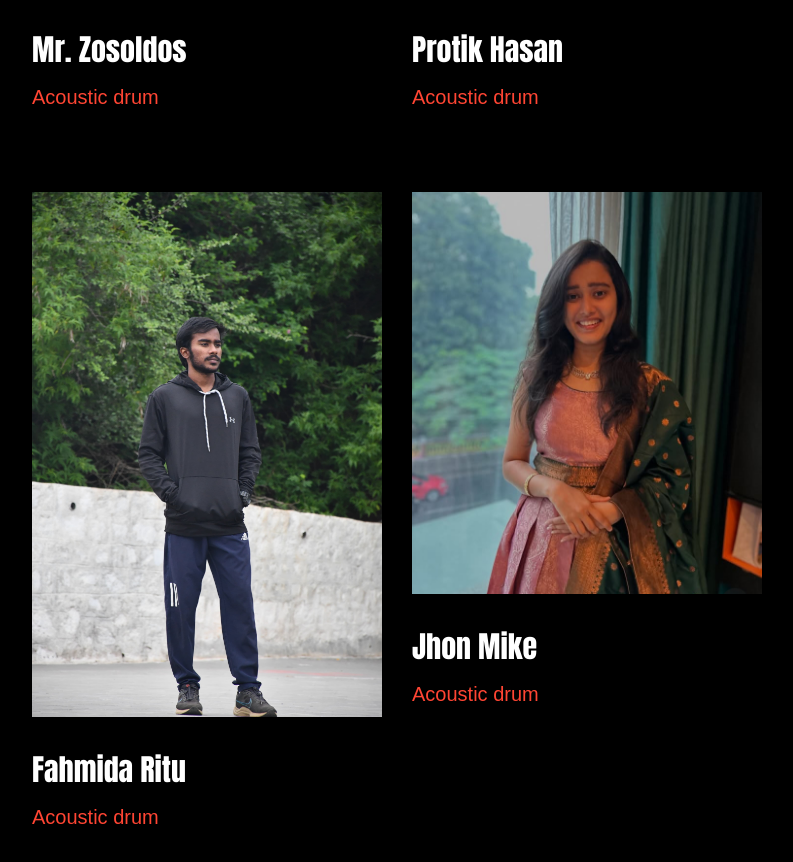
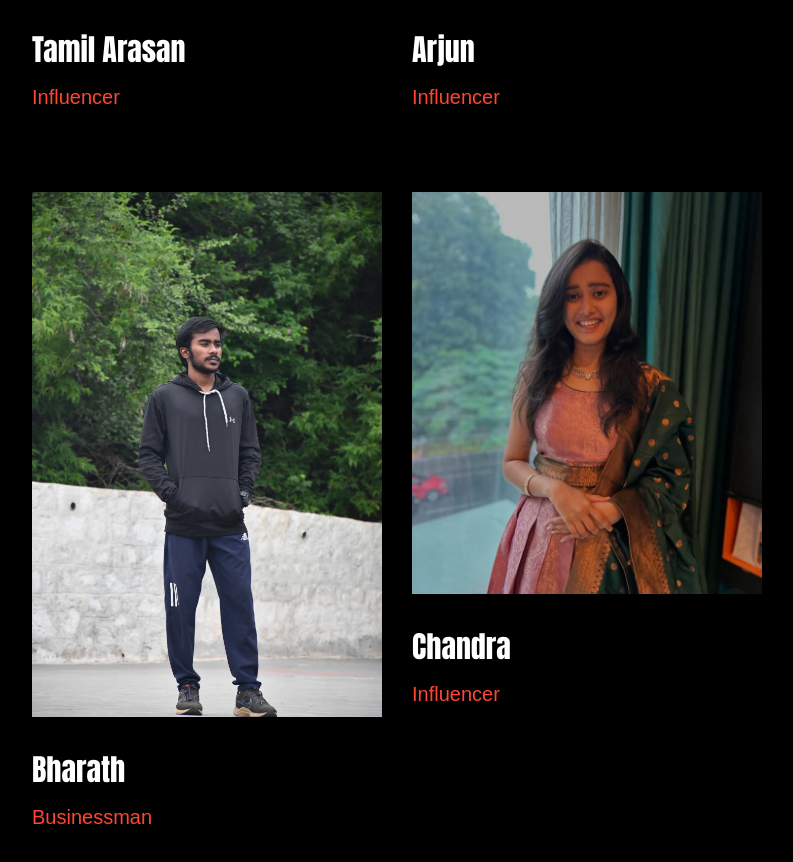
Before and after one commit to Aswath565/global, a plain HTML site: page index.html in a window 1280 px wide. Shown: the part 1819-2681 px from the top of the page, without its empty margins (243-1036 px from the left). Drawn offline with Linux system fonts and the light colour scheme; a web font is replaced by a local one.

Commit message:
Update speaker information with new names and roles

```diff
--- a/index.html
+++ b/index.html
@@ -178,8 +178,8 @@
                                     <img src="img/speaker/1.jpg" alt="Speaker 1">
                                 </div>
                                 <div class="performer_heading">
-                                    <h4>Mr. Zosoldos</h4>
-                                    <span>Acoustic drum</span>
+                                    <h4>Tamil Arasan</h4>
+                                    <span>Influencer</span>
                                 </div>
                             </div>
                         </div>
@@ -189,8 +189,8 @@
                                     <img src="img/speaker/2..jpg" alt="Speaker 2">
                                 </div>
                                 <div class="performer_heading">
-                                    <h4>Protik Hasan</h4>
-                                    <span>Acoustic drum</span>
+                                    <h4>Arjun</h4>
+                                    <span>Influencer</span>
                                 </div>
                             </div>
                         </div>
@@ -200,8 +200,8 @@
                                     <img src="img/speaker/3..jpg" alt="Speaker 3">
                                 </div>
                                 <div class="performer_heading">
-                                    <h4>Fahmida Ritu</h4>
-                                    <span>Acoustic drum</span>
+                                    <h4>Bharath</h4>
+                                    <span>Businessman</span>
                                 </div>
                             </div>
                         </div>
@@ -211,8 +211,8 @@
                                     <img src="img/speaker/4..jpg" alt="Speaker 4">
                                 </div>
                                 <div class="performer_heading">
-                                    <h4>Jhon Mike</h4>
-                                    <span>Acoustic drum</span>
+                                    <h4>Chandra</h4>
+                                    <span>Influencer</span>
                                 </div>
                             </div>
                         </div>
```
